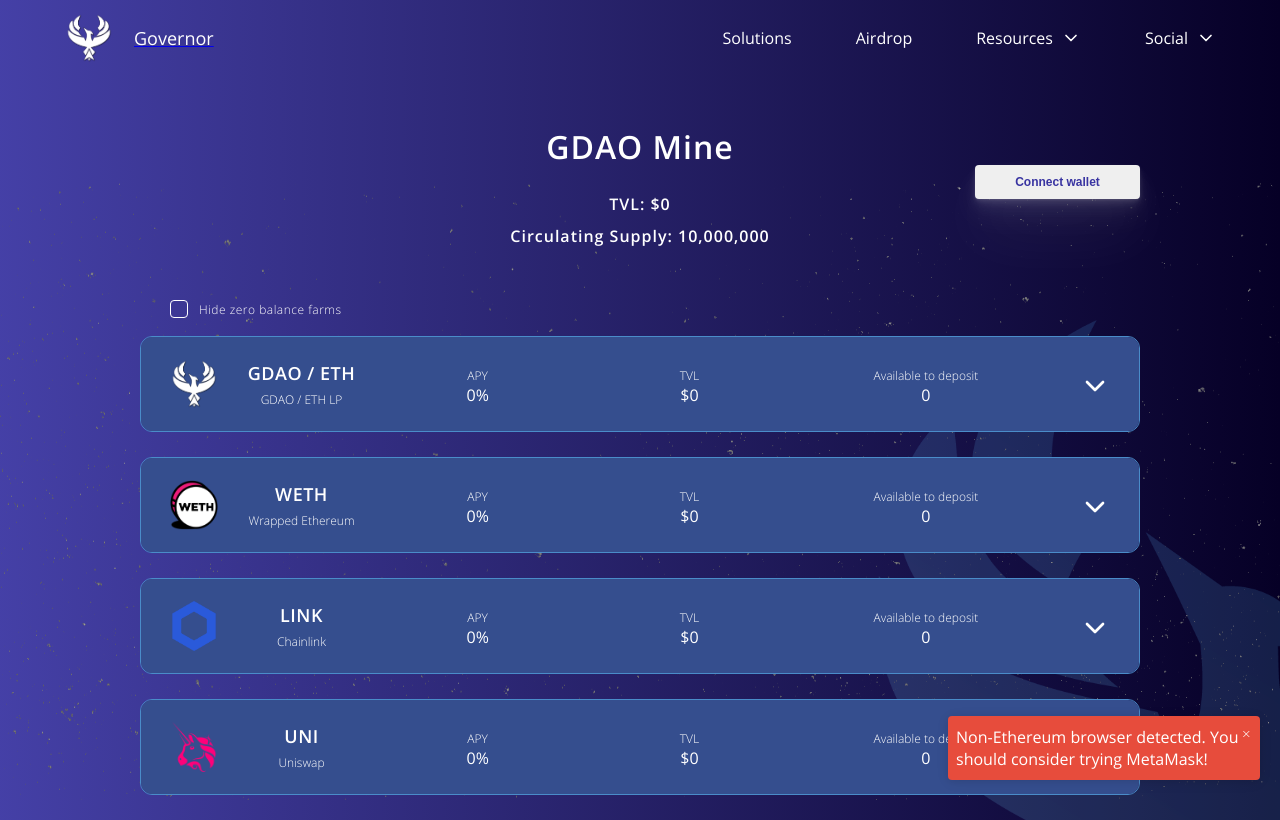
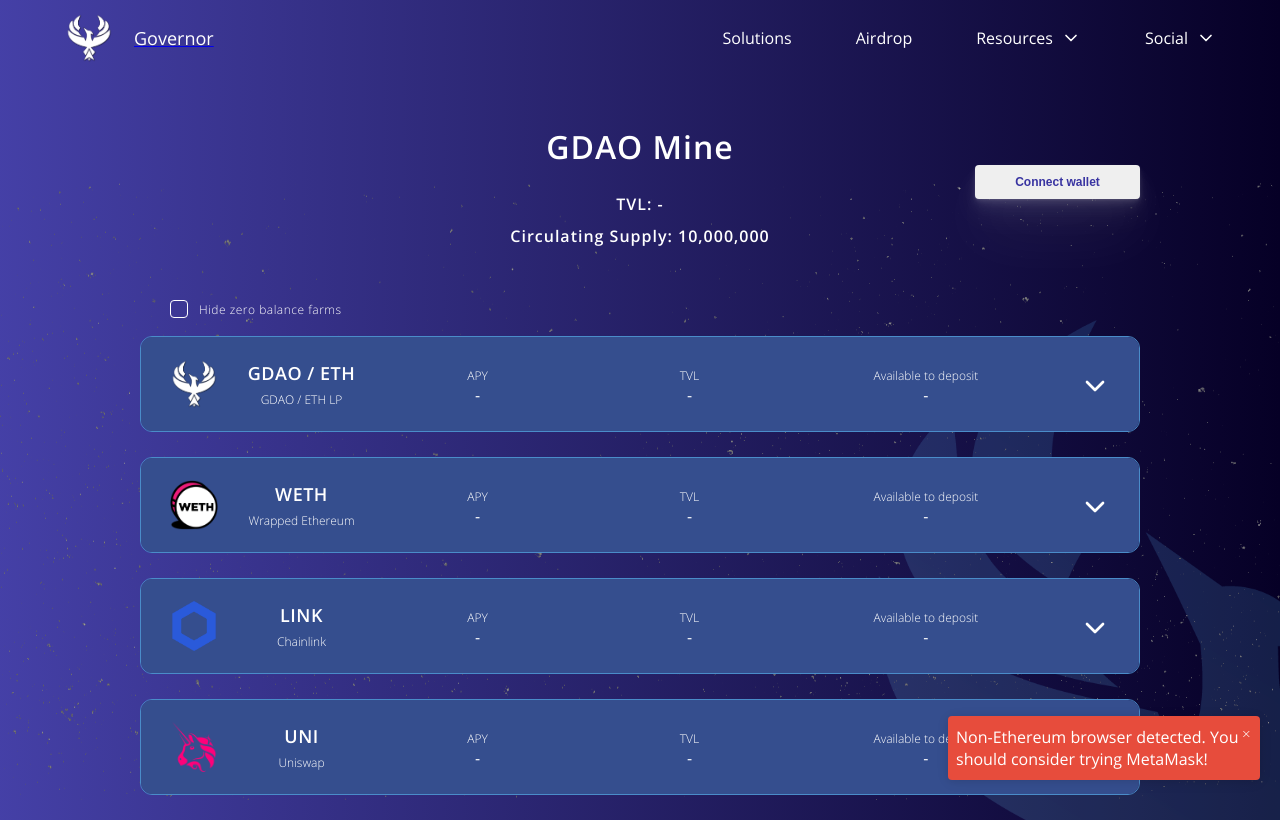
Before and after one commit to tinysquirrelton/governor-mine, a React (Create React App) app: page / in a window 1280 px wide. Built offline with nearby package versions, Linux system fonts and the light colour scheme.

Commit message:
Handling values when not connected

```diff
--- a/src/components/farm/elements/pool/Boxes/index.js
+++ b/src/components/farm/elements/pool/Boxes/index.js
@@ -5,7 +5,7 @@
 import "./style.scss";
 
 const Box = (props) => {
-  const { token, toggleExpand, isExpanded } = props;
+  const { token, toggleExpand, isExpanded, isConnected } = props;
 
   return (
     <>
@@ -22,8 +22,16 @@
         </div>
       </div>
       <div className="lower">
-        <Statistics t={"APY"} v={`${roundValue(token.apy)}%`} />
-        <Statistics t={"TVL"} v={`$${roundValue(token.tvl)}`} />
+        <Statistics
+          t={"APY"}
+          v={`${roundValue(token.apy)}%`}
+          isConnected={isConnected}
+        />
+        <Statistics
+          t={"TVL"}
+          v={`$${roundValue(token.tvl)}`}
+          isConnected={isConnected}
+        />
       </div>
     </>
   );
--- a/src/components/farm/elements/pool/RowItem/index.js
+++ b/src/components/farm/elements/pool/RowItem/index.js
@@ -1,6 +1,6 @@
 import React from "react";
 
-export const RowItem = ({ c, t, s }) => (
+export const RowItem = ({ c, t, s, isConnected }) => (
   <div className={c}>
     <div className="title">{t}</div>
     <div className="subtitle">
@@ -9,7 +9,8 @@
       s === "$null" ||
       s === "null%" ||
       s === "$Infinity" ||
-      s === "Infinity%"
+      s === "Infinity%" ||
+      !isConnected
         ? "-"
         : s}
     </div>
--- a/src/components/farm/elements/pool/Rows/index.js
+++ b/src/components/farm/elements/pool/Rows/index.js
@@ -6,26 +6,41 @@
 import "./style.scss";
 
 const Row = (props) => {
-  const { token, toggleExpand, isExpanded } = props;
+  const { token, toggleExpand, isExpanded, isConnected } = props;
+
   return (
-    <>
     <div className="content" onClick={toggleExpand}>
       <div className="row-logo">
         <img src={token.logo} alt="" draggable={false} />
       </div>
-        <RowItem c={"row-name"} t={token.name} s={token.text} />
-        <RowItem c={"row-apy"} t={"APY"} s={`${roundValue(token.apy)}%`} />
-        <RowItem c={"row-tvl"} t={"TVL"} s={`$${roundValue(token.tvl)}`} />
+      <RowItem
+        c={"row-name"}
+        t={token.name}
+        s={token.text}
+        isConnected={true}
+      />
+      <RowItem
+        c={"row-apy"}
+        t={"APY"}
+        s={`${roundValue(token.apy)}%`}
+        isConnected={isConnected}
+      />
+      <RowItem
+        c={"row-tvl"}
+        t={"TVL"}
+        s={`$${roundValue(token.tvl)}`}
+        isConnected={isConnected}
+      />
       <RowItem
         c={"row-deposit"}
         t={"Available to deposit"}
         s={roundValue(token.depositable)}
+        isConnected={isConnected}
       />
       <div className="row-expander">
         <Expander isExpanded={isExpanded} />
       </div>
     </div>
-    </>
   );
 };
 
--- a/src/components/farm/elements/pool/Statistics/index.js
+++ b/src/components/farm/elements/pool/Statistics/index.js
@@ -1,6 +1,6 @@
 import React from "react";
 
-export const Statistics = ({ t, v }) => (
+export const Statistics = ({ t, v, isConnected }) => (
   <div className="stats">
     <div className="title">{t}:</div>
     <div className="value">
@@ -9,7 +9,8 @@
       v === "$null" ||
       v === "null%" ||
       v === "$Infinity" ||
-      v === "Infinity%"
+      v === "Infinity%" ||
+      !isConnected
         ? "-"
         : v}
     </div>
--- a/src/components/farm/elements/pool/index.js
+++ b/src/components/farm/elements/pool/index.js
@@ -113,12 +113,14 @@
             token={token}
             toggleExpand={this.toggleExpand}
             isExpanded={isExpanded}
+            isConnected={isConnected}
           />
         ) : (
           <Row
             token={token}
             toggleExpand={this.toggleExpand}
             isExpanded={isExpanded}
+            isConnected={isConnected}
           />
         )}
         {isExpanded && (
@@ -128,10 +130,12 @@
               <Statistics
                 t={`${token.unit} Deposited`}
                 v={`${roundValue(token.deposited)} ${token.unit}`}
+                isConnected={isConnected}
               />
               <Statistics
                 t={"Claimable Rewards"}
                 v={`${roundValue(token.rewards)} GDAO`}
+                isConnected={isConnected}
               />
             </div>
             <div className="fields">
@@ -163,7 +167,7 @@
             <div className="claims">
               <div className="title">Available rewards:</div>
               <div className="value">{`${
-                token.rewards !== null ? roundValue(token.rewards) : "-"
+                isConnected ? roundValue(token.rewards) : "-"
               } GDAO`}</div>
               <button
                 className="claim-btn"
--- a/src/components/farm/elements/pool/inputField/index.js
+++ b/src/components/farm/elements/pool/inputField/index.js
@@ -15,7 +15,7 @@
   <form onSubmit={(e) => e.preventDefault()} className="input-field">
     <div className="input-label">
       <span>{`${title}:`}</span>
-      {` ${current !== null ? current : "-"} ${unit}`}
+      {` ${current !== null && isConnected ? current : "-"} ${unit}`}
     </div>
     <div className="input-container">
       <button className="max-btn" onClick={onMax} disabled={!isConnected}>
--- a/src/components/farm/index.js
+++ b/src/components/farm/index.js
@@ -2,6 +2,7 @@
 import { ConnectButton } from "./elements/connectButton";
 import { HideZeroes } from "./elements/hideZeroes";
 import Pool from "./elements/pool";
+import { roundValue } from "../../utilities/helpers";
 import "./style.scss";
 
 const supply = "10,000,000";
@@ -54,7 +55,9 @@
             <ConnectButton w3={this.props.w3} />
             {!this.props.isLarge && <div className="title-text">GDAO Mine</div>}
           </div>
-          <div className="farm-subtitle">{`TVL: $${tvl}`}</div>
+          <div className="farm-subtitle">{`TVL: ${
+            this.props.isConnected ? `$${roundValue(tvl)}` : "-"
+          }`}</div>
           <div className="farm-subtitle">{`Circulating Supply: ${supply}`}</div>
           <HideZeroes
             hideZeroes={this.state.hideZeroes}
--- a/src/utilities/helpers.js
+++ b/src/utilities/helpers.js
@@ -17,7 +17,15 @@
 
 export const roundValue = (v) => {
   try {
-    return Math.round((v + Number.EPSILON) * 100) / 100;
+    if (parseInt(v) || parseFloat(v) || v >= 0) {
+      if (v === 0) {
+        return v;
+      } else {
+        return Math.round((v + Number.EPSILON) * 100) / 100;
+      }
+    } else {
+      return null;
+    }
   } catch (err) {
     return v;
   }
```
Lines whose indentation alone changed are shown as unchanged.
